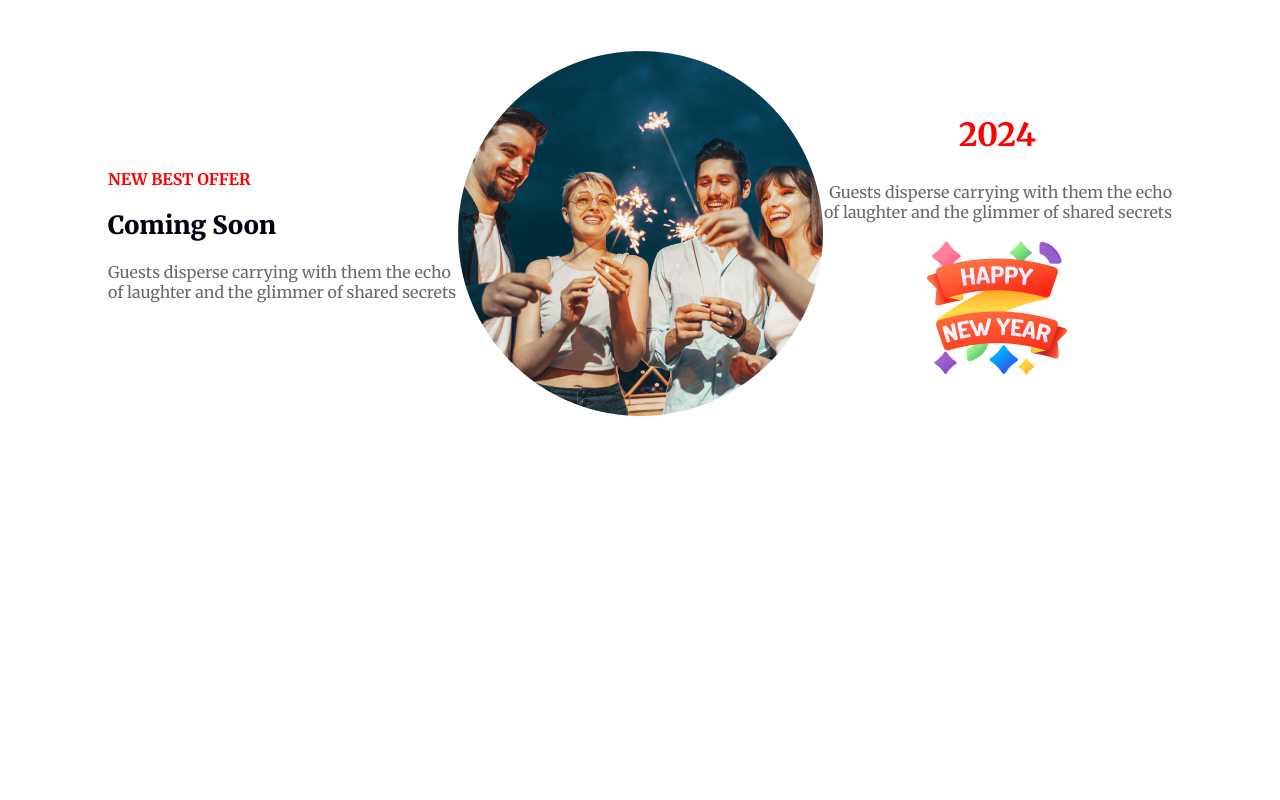
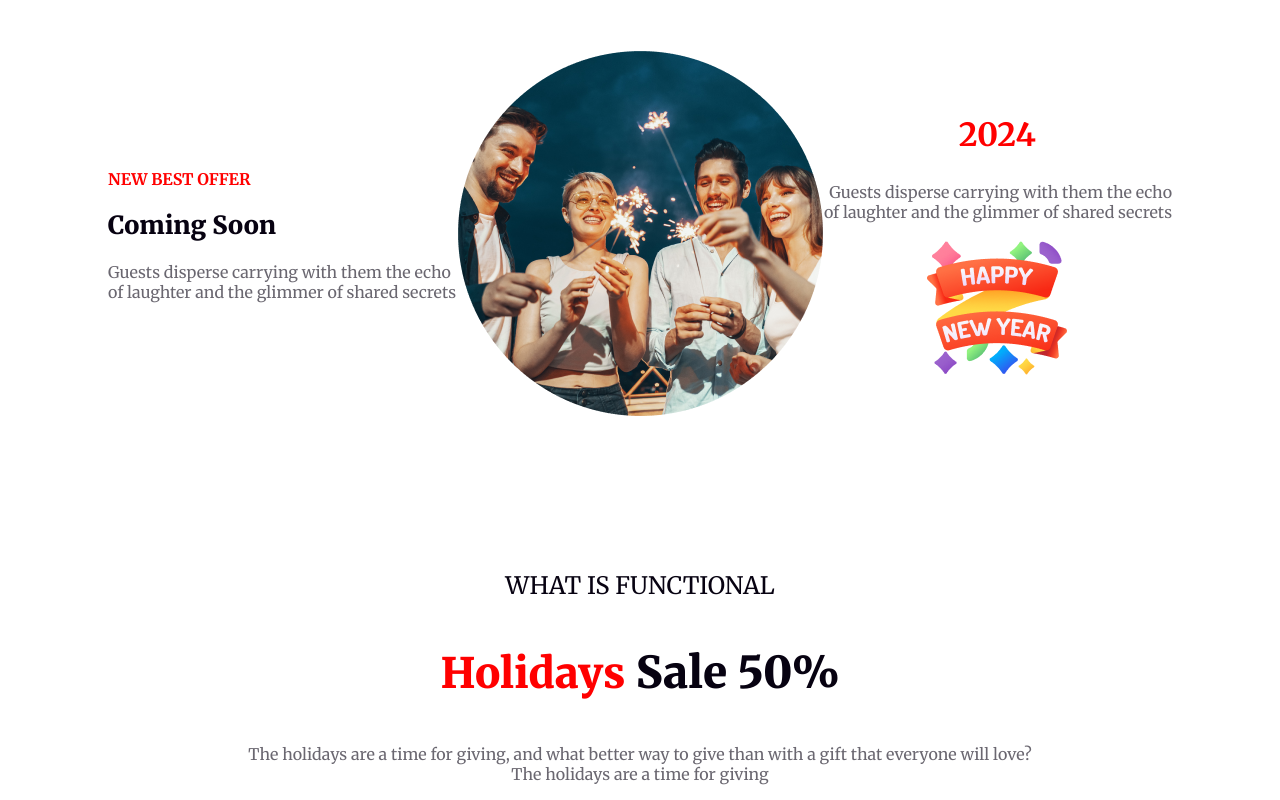
Before and after one commit to BotRazor/b9-a1-ph, a plain HTML site: page index.html in a window 1280 px wide. Shown: the part 2811-3611 px from the top of the page. Before the commit the page ends 3239 px from the top, so only its background shows below. Drawn offline with Linux system fonts and the light colour scheme.

Commit message:
sales 50% added

```diff
--- a/index.html
+++ b/index.html
@@ -77,6 +77,14 @@
         <img src="resources/Group 96.png" alt="">
       </div>
     </section>
+
+    <section class="sale-offer">
+      <p style="color:rgb(7, 2, 17) ; font-size: 24px; font-weight: 500;">WHAT IS FUNCTIONAL</p>
+      <h3 style="color:rgb(7, 2, 17) ; font-size: 44px; font-weight: 800;"><span
+          style="color: rgb(255, 0, 0); font-size: 42px; font-weight: 800;">Holidays</span> Sale 50%</h3>
+      <p style="color: rgba(7, 2, 17, 0.6);">The holidays are a time for giving, and what better way to give than with a
+        gift that everyone will love? <br>The holidays are a time for giving</p>
+    </section>
   </main>
   <footer></footer>
 </body>
--- a/styles.css
+++ b/styles.css
@@ -104,3 +104,10 @@
 .right-one {
   text-align: center;
 }
+
+/* sale offer portion  */
+.sale-offer{
+  justify-content: center;
+  text-align: center;
+  margin-top: 150px;
+}
```
